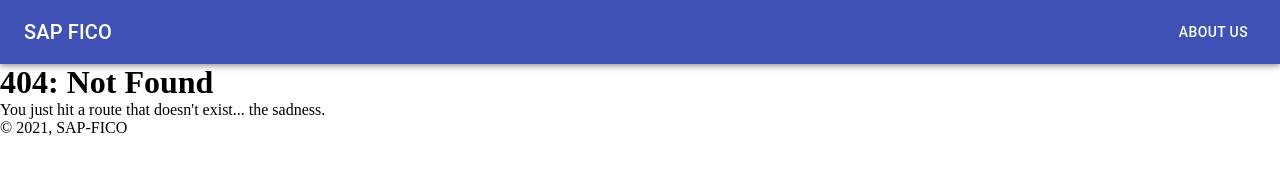
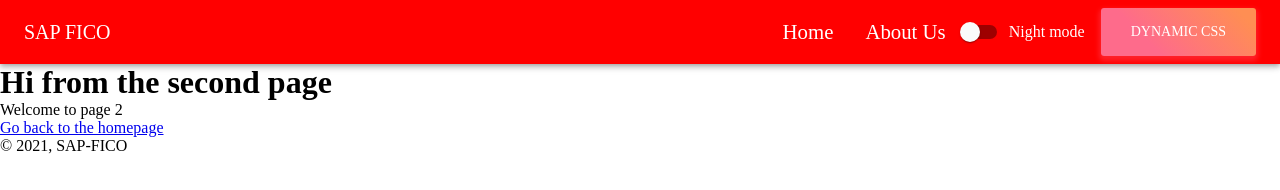
Before and after one commit to amandhunna/gatsby-learning, a Gatsby site: page /AboutUs in a window 1280 px wide. Before the commit this address had no page. Built offline with nearby package versions, Linux system fonts and the light colour scheme; Gatsby itself is replaced by a stand-in of ours.

Commit message:
bare bone

```diff
--- a/src/components/header/Header.js
+++ b/src/components/header/Header.js
@@ -1,15 +1,18 @@
 import React from 'react';
-// import { Link } from "gatsby";
+import { Link } from "gatsby";
 import { createStyles, makeStyles } from '@material-ui/core/styles';
 import AppBar from '@material-ui/core/AppBar';
 import Toolbar from '@material-ui/core/Toolbar';
 import Typography from '@material-ui/core/Typography';
-import Button from '@material-ui/core/Button';
+// import Button from '@material-ui/core/Button';
 // import IconButton from '@material-ui/core/IconButton';
 // import MenuIcon from '@material-ui/icons/Menu';
 
-const useStyles = makeStyles((theme) =>
-  createStyles({
+import Switch from './../switch/Switch';
+
+const useStyles = makeStyles((theme) => {
+console.log(theme)
+  return createStyles({
     root: {
       flexGrow: 1,
     },
@@ -19,23 +22,36 @@ const useStyles = makeStyles((theme) =>
     title: {
       flexGrow: 1,
     },
-  }),
+    appBar: {
+      background: 'red'
+    },
+    toolbar: {
+      color: `${theme.palette.text.primary}`,
+    },
+    link: {
+      color: `${theme.palette.text.primary}`,
+      margin: '1rem',
+      fontSize: '1.3rem',
+      textDecoration: 'none',
+    }
+  })}
 );
 
 export default function Header() {
   const classes = useStyles();
-
   return (
     <div className={classes.root}>
-      <AppBar position="static">
-        <Toolbar>
+      <AppBar position="static"  className={classes.appBar}>
+        <Toolbar className={classes.toolbar}>
           {/* <IconButton edge="start" className={classes.menuButton} color="inherit" aria-label="menu">
             <MenuIcon />
           </IconButton> */}
           <Typography variant="h6" className={classes.title}>
             SAP FICO
           </Typography>
-          <Button color="inherit">About Us</Button>
+          <Link className={classes.link} to="/">Home</Link>
+          <Link className={classes.link} to="/aboutUs/">About Us</Link>
+          <Switch />
         </Toolbar>
       </AppBar>
     </div>
--- a/src/components/layout/Layout.js
+++ b/src/components/layout/Layout.js
@@ -1,11 +1,16 @@
 import React from "react"
 import PropTypes from "prop-types"
 import { useStaticQuery, graphql } from "gatsby"
+import useMediaQuery from '@material-ui/core/useMediaQuery';
+import { createMuiTheme, ThemeProvider } from '@material-ui/core/styles';
+import CssBaseline from '@material-ui/core/CssBaseline';
 
 import Header from "../header/Header";
 import './layout.css';
 
 const Layout = ({ children }) => {
+  const prefersDarkMode = useMediaQuery('(prefers-color-scheme: dark)');
+
 /*   const data = useStaticQuery(graphql`
     query SiteTitleQuery {
       site {
@@ -16,15 +21,40 @@ const Layout = ({ children }) => {
     }
   `)
  */
+
+
+const theme = createMuiTheme({
+  palette: {
+    text: {
+      primary: "#FFFFFF"
+    }
+  },
+
+  typography: {
+    useNextVariants: true,
+    fontFamily: "Montserrat",
+    h3: {
+      fontSize: 33,
+      fontFamily: "Montserrat",
+      fontWeight: 300,
+      color: "#2882F8",
+      letterSpacing: "0.0075em",
+      verticalAlign: "middle",
+      alignItems: "center",
+      textAlign: "center"
+    }
+  }
+});
+
   return (
-    <>
+    <ThemeProvider theme={theme}>
       <Header siteTitle={ `Title`} /> {/* data.site.siteMetadata?.title || */}
       <div>
         <main>{children}</main>
         <footer> © {new Date().getFullYear()}, {` `} SAP-FICO
         </footer>
       </div>
-    </>
+      </ThemeProvider>
   )
 }
 
--- /dev/null
+++ b/src/components/switch/Switch.js
@@ -0,0 +1,55 @@
+import React from 'react';
+import { withStyles } from '@material-ui/core/styles';
+import Button from '@material-ui/core/Button';
+import FormControlLabel from '@material-ui/core/FormControlLabel';
+import Switch from '@material-ui/core/Switch';
+
+// Like https://github.com/brunobertolini/styled-by
+const styledBy = (property, mapping) => (props) => mapping[props[property]];
+
+const styles = {
+  root: {
+    background: styledBy('color', {
+      default: 'linear-gradient(45deg, #FE6B8B 30%, #FF8E53 90%)',
+      blue: 'linear-gradient(45deg, #2196F3 30%, #21CBF3 90%)',
+    }),
+    borderRadius: 3,
+    border: 0,
+    color: 'white',
+    height: 48,
+    padding: '0 30px',
+    boxShadow: styledBy('color', {
+      default: '0 3px 5px 2px rgba(255, 105, 135, .3)',
+      blue: '0 3px 5px 2px rgba(33, 203, 243, .3)',
+    }),
+  },
+};
+
+const StyledButton = withStyles(styles)(({ classes, color, ...other }) => (
+  <Button className={classes.root} {...other} />
+));
+
+export default function SwitchComp() {
+  const [color, setColor] = React.useState('default');
+
+  const handleChange = (event) => {
+    setColor(event.target.checked ? 'blue' : 'default');
+  };
+
+  return (
+    <React.Fragment>
+      <FormControlLabel
+        control={
+          <Switch
+            checked={color === 'blue'}
+            onChange={handleChange}
+            color="primary"
+            value="dynamic-class-name"
+          />
+        }
+        label="Night mode"
+      />
+      <StyledButton color={color}>Dynamic CSS</StyledButton>
+    </React.Fragment>
+  );
+}
--- a/src/pages/page-2.js
+++ b/src/pages/AboutUs.js
@@ -5,7 +5,7 @@ import Layout from "../components/layout/Layout"
 import SEO from "../components/seo";
 
 
-const SecondPage = () => (
+const AboutUs = () => (
   <Layout>
     <SEO title="Page two" />
     <h1>Hi from the second page</h1>
@@ -14,4 +14,4 @@ const SecondPage = () => (
   </Layout>
 )
 
-export default SecondPage
+export default AboutUs;
```
